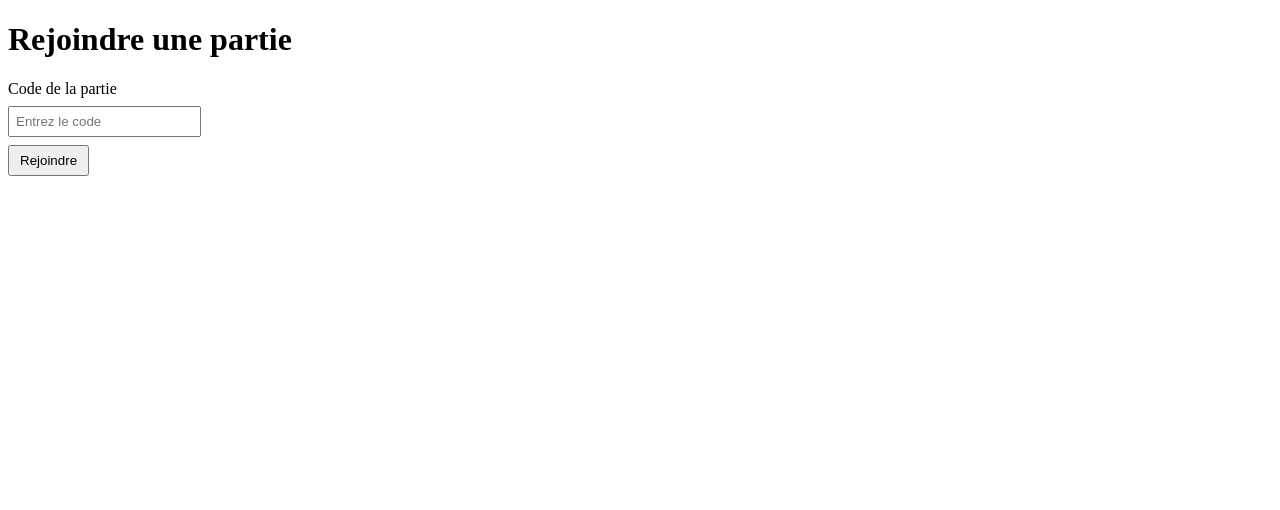
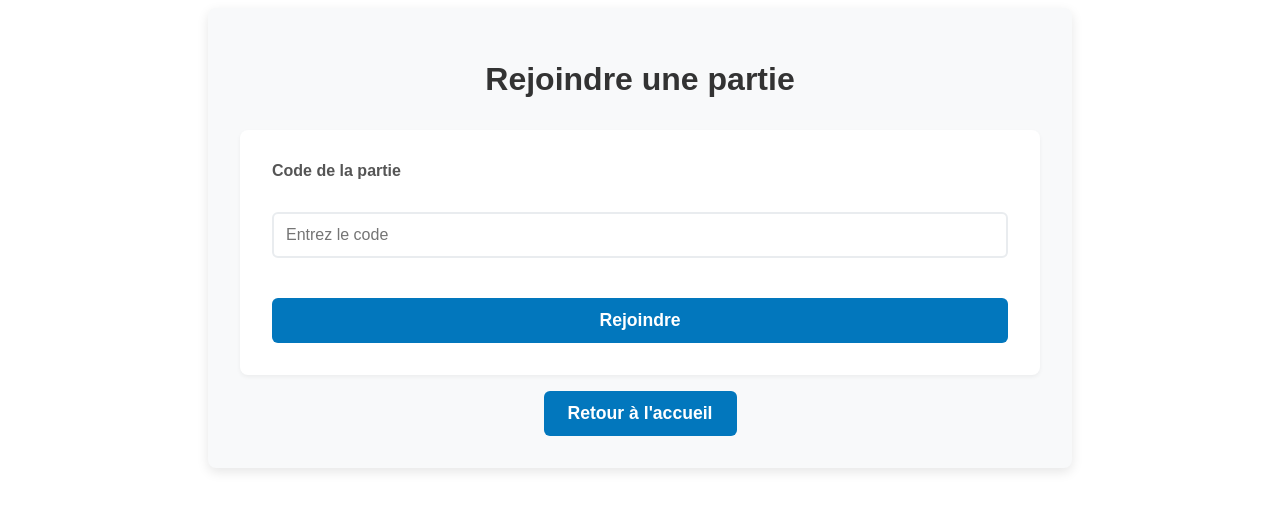
Before and after one commit to Vivienhrm/ProjetMorpion, a Vue app: page /join in a window 1280 px wide. Shown: the top 510 px of the page. Built offline with nearby package versions, Linux system fonts and the light colour scheme.

Commit message:
Fix : Improve the overall style

```diff
--- a/src/views/Game.vue
+++ b/src/views/Game.vue
@@ -334,12 +334,12 @@ export default {
 }
 
 .btn-return {
-  background: #28a745;
+  background: #0277bd;
   margin-top: 1rem;
 }
 
 .btn-return:hover {
-  background: #218838;
+  background: #1565C0;
 }
 
 @keyframes fadeIn {
--- a/src/views/Home.vue
+++ b/src/views/Home.vue
@@ -74,28 +74,70 @@ onMounted(() => {
 <style scoped>
 .home {
   text-align: center;
-  padding: 25px;
+  padding: 2rem;
+  font-family: 'Arial', sans-serif;
+  max-width: 800px;
+  margin: 0 auto;
+  background: #f8f9fa;
+  border-radius: 8px;
+  box-shadow: 0 4px 12px rgba(0,0,0,0.1);
 }
 
-.menu {
+h1 {
+  color: #333;
+  margin-bottom: 2rem;
+}
+
+.api-key-form, .menu {
   display: flex;
   flex-direction: column;
-  gap: 10px;
-  max-width: 300px;
-  margin: 0 auto;
+  gap: 1.5rem;
+  background: white;
+  padding: 2rem;
+  border-radius: 8px;
+  box-shadow: 0 2px 4px rgba(0,0,0,0.05);
+}
+
+label {
+  font-weight: bold;
+  color: #555;
+  text-align: left;
+  margin-bottom: 0.5rem;
+  display: block;
+}
+
+input {
+  width: 100%;
+  padding: 12px;
+  border: 2px solid #e9ecef;
+  border-radius: 6px;
+  font-size: 1rem;
+  transition: border-color 0.3s;
+  box-sizing: border-box;
+}
+
+input:focus {
+  border-color: #0277bd;
+  outline: none;
 }
 
 button {
-  padding: 15px;
-  font-size: 18px;
-  background-color: #007bff;
+  background: #0277bd;
   color: white;
   border: none;
-  border-radius: 5px;
+  padding: 12px 24px;
+  border-radius: 6px;
+  font-size: 1.1rem;
+  font-weight: bold;
   cursor: pointer;
+  transition: background 0.3s, transform 0.1s;
 }
 
 button:hover {
-  background-color: #0056b3;
+  background: #1565C0;
+}
+
+button:active {
+  transform: scale(0.98);
 }
 </style>
--- a/src/views/Join.vue
+++ b/src/views/Join.vue
@@ -7,6 +7,7 @@
       <button type="submit" :disabled="loading">Rejoindre</button>
     </form>
     <ErrorAlert :errors="error" />
+    <button @click="goHome" class="btn-return">Retour à l'accueil</button>
   </div>
 </template>
 
@@ -46,12 +47,87 @@ export default {
       } finally {
         this.loading = false
       }
+    },
+    goHome() {
+      this.$router.push('/home')
     }
   }
 }
 </script>
 
 <style scoped>
-input { display:block; margin:8px 0; padding:6px }
-button { padding:6px 10px }
+.join {
+  text-align: center;
+  padding: 2rem;
+  font-family: 'Arial', sans-serif;
+  max-width: 800px;
+  margin: 0 auto;
+  background: #f8f9fa;
+  border-radius: 8px;
+  box-shadow: 0 4px 12px rgba(0,0,0,0.1);
+}
+
+h1 {
+  color: #333;
+  margin-bottom: 2rem;
+}
+
+form {
+  display: flex;
+  flex-direction: column;
+  gap: 1.5rem;
+  background: white;
+  padding: 2rem;
+  border-radius: 8px;
+  box-shadow: 0 2px 4px rgba(0,0,0,0.05);
+}
+
+label {
+  font-weight: bold;
+  color: #555;
+  text-align: left;
+  margin-bottom: 0.5rem;
+  display: block;
+}
+
+input {
+  width: 100%;
+  padding: 12px;
+  border: 2px solid #e9ecef;
+  border-radius: 6px;
+  font-size: 1rem;
+  transition: border-color 0.3s;
+  box-sizing: border-box;
+}
+
+input:focus {
+  border-color: #0277bd;
+  outline: none;
+}
+
+button {
+  background: #0277bd;
+  color: white;
+  border: none;
+  padding: 12px 24px;
+  border-radius: 6px;
+  font-size: 1.1rem;
+  font-weight: bold;
+  cursor: pointer;
+  transition: background 0.3s, transform 0.1s;
+  margin-top: 1rem;
+}
+
+button:hover {
+  background: #1565C0;
+}
+
+button:active {
+  transform: scale(0.98);
+}
+
+button:disabled {
+  background: #cccccc;
+  cursor: not-allowed;
+}
 </style>
--- a/src/views/Profile.vue
+++ b/src/views/Profile.vue
@@ -61,16 +61,30 @@ export default {
 
 <style scoped>
 .profile {
-  max-width: 400px;
+  text-align: center;
+  padding: 2rem;
+  font-family: 'Arial', sans-serif;
+  max-width: 800px;
   margin: 0 auto;
-  padding: 20px;
+  background: #f8f9fa;
+  border-radius: 8px;
+  box-shadow: 0 4px 12px rgba(0,0,0,0.1);
+}
+
+h1 {
+  color: #333;
+  margin-bottom: 2rem;
 }
 
 form {
   display: flex;
   flex-direction: column;
-  gap: 10px;
-  margin-bottom: 20px;
+  gap: 1.5rem;
+  background: white;
+  padding: 2rem;
+  border-radius: 8px;
+  box-shadow: 0 2px 4px rgba(0,0,0,0.05);
+  margin-bottom: 1.5rem;
 }
 
 div {
@@ -79,25 +93,44 @@ div {
 }
 
 label {
-  margin-bottom: 5px;
+  font-weight: bold;
+  color: #555;
+  text-align: left;
+  margin-bottom: 0.5rem;
 }
 
 input {
-  padding: 8px;
-  font-size: 16px;
+  width: 100%;
+  padding: 12px;
+  border: 2px solid #e9ecef;
+  border-radius: 6px;
+  font-size: 1rem;
+  transition: border-color 0.3s;
+  box-sizing: border-box;
+}
+
+input:focus {
+  border-color: #0277bd;
+  outline: none;
 }
 
 button {
-  padding: 10px;
-  font-size: 16px;
-  background-color: #007bff;
+  background: #0277bd;
   color: white;
   border: none;
+  padding: 12px 24px;
+  border-radius: 6px;
+  font-size: 1.1rem;
+  font-weight: bold;
   cursor: pointer;
-  margin-top: 10px;
+  transition: background 0.3s, transform 0.1s;
 }
 
 button:hover {
-  background-color: #0056b3;
+  background: #1565C0;
+}
+
+button:active {
+  transform: scale(0.98);
 }
 </style>
```
